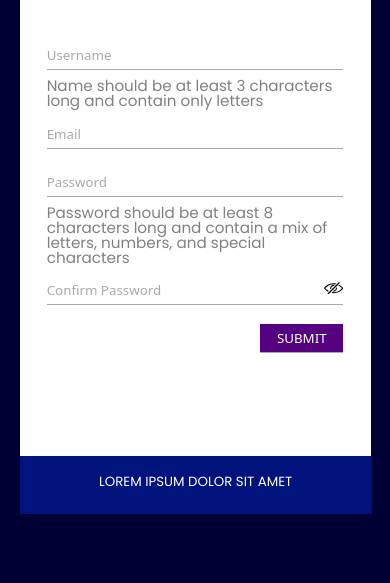
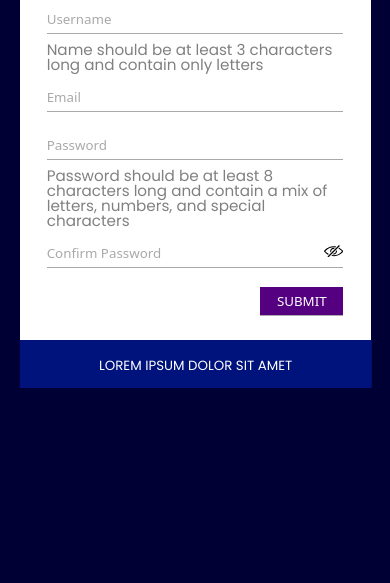
Before and after one commit to 19dolly-hub/Cgpt-tasks, a plain HTML site: page Task-1(form)/index.html in a window 390 px wide. Shown: the part 261-844 px from the top of the page. Drawn offline with Linux system fonts and the light colour scheme.

Commit message:
update style.css

```diff
--- a/Task-1(form)/style.css
+++ b/Task-1(form)/style.css
@@ -28,7 +28,6 @@ main {
 
 .container {
     width: 40%;
-    height: 70%;
     background-color: var(--font-theme);
     padding: 0.7rem;
     padding-bottom: 0;
@@ -142,6 +141,12 @@ form input[type="submit"] {
 }
 
 
+@media (max-width: 1000px) {
+    .container {
+        width: 70%;
+    }
+}
+
 @media (max-width: 600px) {
     .container {
         width: 90%;
```
